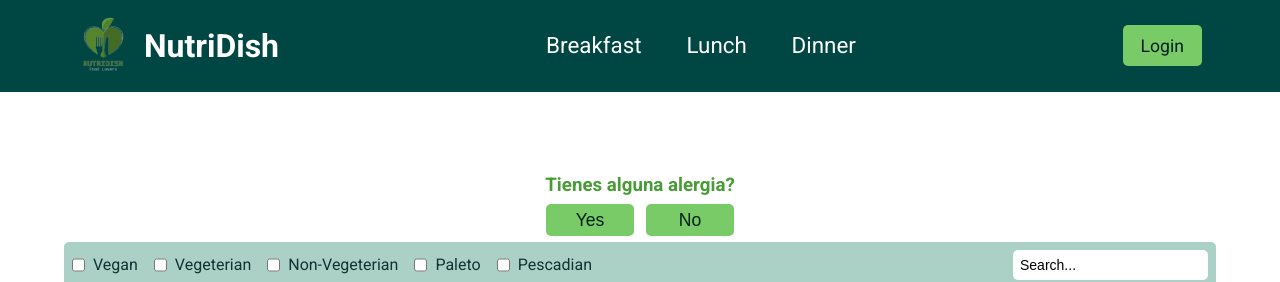
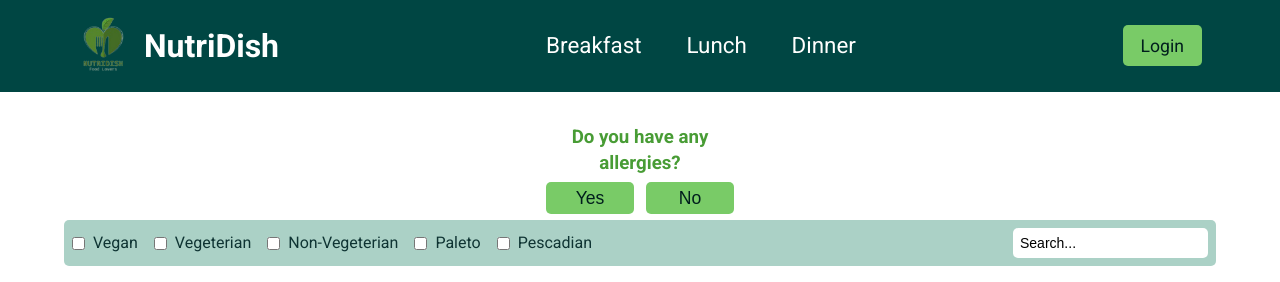
Before and after one commit to SohaibZahiid/NutriDish, a React (Vite) app: page /lunch in a window 1280 px wide. Shown: the top 282 px of the page. Built offline with nearby package versions, Linux system fonts and the light colour scheme; no server answers.

Commit message:
mergin and changing filters

```diff
--- a/src/components/Filter.jsx
+++ b/src/components/Filter.jsx
@@ -9,7 +9,7 @@ const Filter = () => {
   return (
     <>
       <div className="btnalergico">
-        <h3>Tienes alguna alergia?</h3>
+        <h3>Do you have any allergies?</h3>
         <div className="btnYn">
           <button className="Ybtn btn" onClick={() => setAlergico(true)}>
             Yes
--- a/src/index.css
+++ b/src/index.css
@@ -90,7 +90,7 @@ input {
 }
 
 .section-x2 {
-  padding-block: 5em;
+  padding-block: 2em;
 }
 
 .btn{
```
